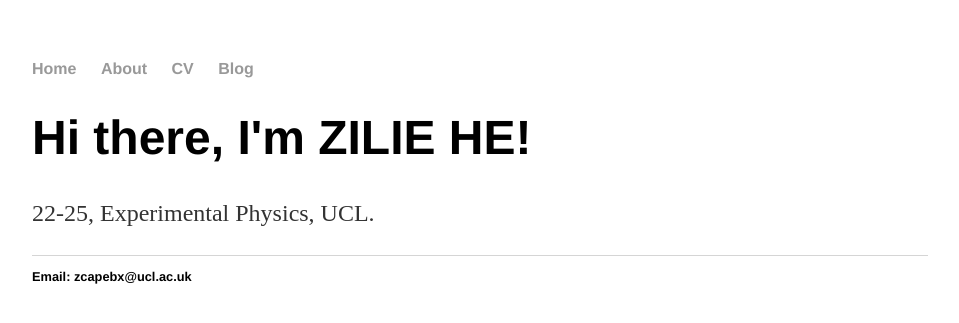
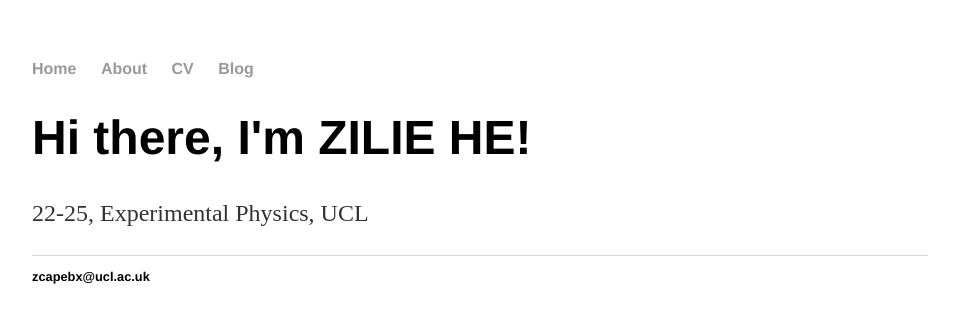
Before and after one commit to ziliehe/ziliehe.github.io, a Jekyll site: the page built from index.html, in a window 1280 px wide. Shown: the top 323 px of the page, without its empty margins (160-1119 px from the left). Built offline with Jekyll 4.4.1, drawn with Linux system fonts in a browser that asks for light colours.

Commit message:
Update index.html

```diff
--- a/index.html
+++ b/index.html
@@ -1,29 +1,8 @@
-<!DOCTYPE html>
-<html>
-	<head>
-		<title>ZILIE_HE_PersonalWebsite </title>
-		<!-- link to main stylesheet -->
-		<link rel="stylesheet" type="text/css" href="/css/main.css">
-	</head>
-	<body>
-		<nav>
-    		<ul>
-        		<li><a href="/">Home</a></li>
-	        	<li><a href="/about">About</a></li>
-        		<li><a href="/cv">CV</a></li>
-        		<li><a href="/blog">Blog</a></li>
-    		</ul>
-		</nav>
-		<div class="container">
-    		<div class="blurb">
-        		<h1>Hi there, I'm ZILIE HE!</h1>
-				<p>22-25, Experimental Physics, UCL. </p>
-    		</div><!-- /.blurb -->
-		</div><!-- /.container -->
-		<footer>
-    		<ul>
-        		<li>Email: zcapebx@ucl.ac.uk</a></li>
-			</ul>
-		</footer>
-	</body>
-</html>
+---
+layout: default
+title: ZILIE_HE_PersonalWebsite
+---
+<div class="blurb">
+	<h1>Hi there, I'm ZILIE HE!</h1>
+	<p>22-25, Experimental Physics, UCL</p>
+</div><!-- /.blurb -->
```
